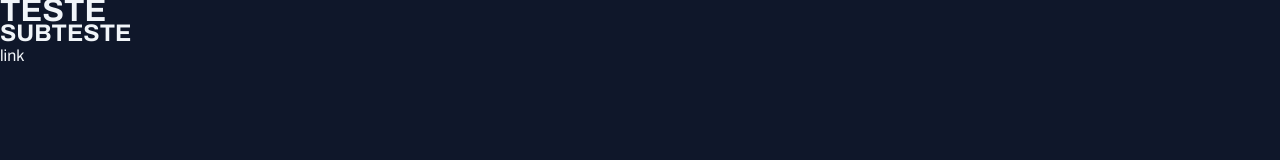
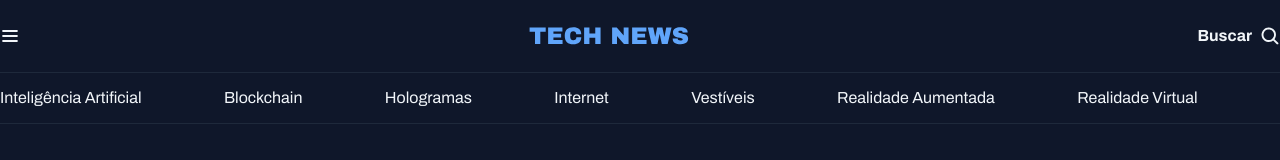
Before and after one commit to PedroHSGuimaraes/--Roketseat-Portal-de-noticias, a plain HTML site: page index.html in a window 1280 px wide. Drawn offline with Linux system fonts and the light colour scheme.

Commit message:
header da aplicacao

```diff
--- a/index.html
+++ b/index.html
@@ -14,9 +14,27 @@
 </head>
 
 <body>
-  <h1>TESTE</h1>
-  <h2>SUBTESTE</h2>
-  <a href="#">link</a>
+  <header class="container">
+    <nav id="primary" class="grid grid-flow-col">
+      <div><img src="assets/icons/List.svg" alt="icone de menu"></div>
+      <div>
+        <img src="/assets/Logo.svg" alt="TechNews logo">
+      </div>
+      <div>
+        <strong>Buscar</strong>
+        <img src="assets/icons/MagnifyingGlass.svg" alt="icone de lupa para pesquisa">
+      </div>
+    </nav>
+    <nav id="secondary" class="grid grid-flow-col">
+      <a href="#"> Inteligência Artificial </a>
+      <a href="#"> Blockchain </a>
+      <a href="#"> Hologramas</a>
+      <a href="#">Internet </a>
+      <a href="#"> Vestíveis </a>
+      <a href="#"> Realidade Aumentada </a>
+      <a href="#"> Realidade Virtual </a>
+    </nav>
+  </header>
 </body>
 
 </html>
--- a/styles/global.css
+++ b/styles/global.css
@@ -37,3 +37,16 @@ a:hover {
 h1 h2 h3 {
   font: inherit;
 }
+
+.conteiner {
+  max-width: 1280px;
+  padding-inline: 32px;
+  margin-inline: auto;
+}
+
+.grid {
+  display: grid;
+}
+.grid-flow-col {
+  grid-auto-flow: column;
+}
--- /dev/null
+++ b/styles/header.css
@@ -0,0 +1,22 @@
+#primary {
+  padding-block: 20px;
+
+  div {
+    display: flex;
+    align-items: center;
+    gap: 8px;
+  }
+  div:nth-child(2) {
+    margin-inline: auto;
+  }
+
+  div:nth-child(3) {
+    justify-self: end;
+  }
+}
+
+#secondary {
+  padding-block: 14px;
+  border: solid 1px var(--stroke-color);
+  border-inline: none;
+}
--- a/styles/index.css
+++ b/styles/index.css
@@ -1 +1,2 @@
 @import url(global.css);
+@import url(header.css);
```
